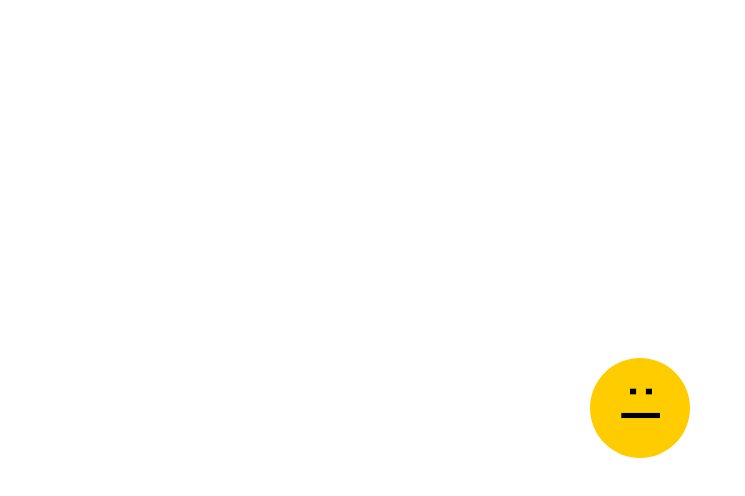
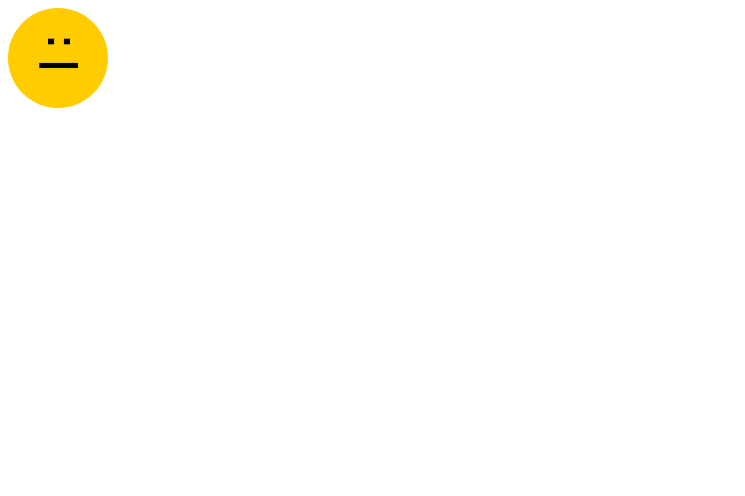
Before and after one commit to Adalab/promo-r-module-2-pair-17-sprint-2-yara-laura, a plain HTML site: page index.html in a window 1280 px wide. Shown: the whole page, without its empty margins (0-745 px from the left). Drawn offline with Linux system fonts and the light colour scheme.

Commit message:
ticket-2 updated

```diff
--- a/styles.css
+++ b/styles.css
@@ -1,10 +1,3 @@
-.page {
-  display: flex;
-  justify-content: center;
-  align-items: center;
-  height: 100vh;
-}
-
 .head {
   background: #fc0;
   height: 100px;
```
